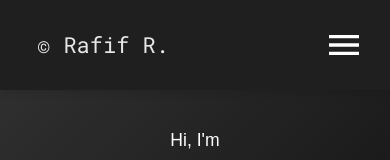
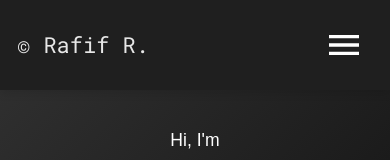
Before and after one commit to rafiframadhana/my-portfolio-react, a React (Vite) app: page / in a window 390 px wide. Shown: the top 160 px of the page. Built offline with nearby package versions, Linux system fonts and the light colour scheme; a web font is replaced by a local one.

Commit message:
Update navbar.css

```diff
--- a/src/styles/navbar.css
+++ b/src/styles/navbar.css
@@ -99,6 +99,6 @@
   }
 
   .logo-name {
-    margin-left: 0;
+    margin-left: -20px;
   }
 }
```
